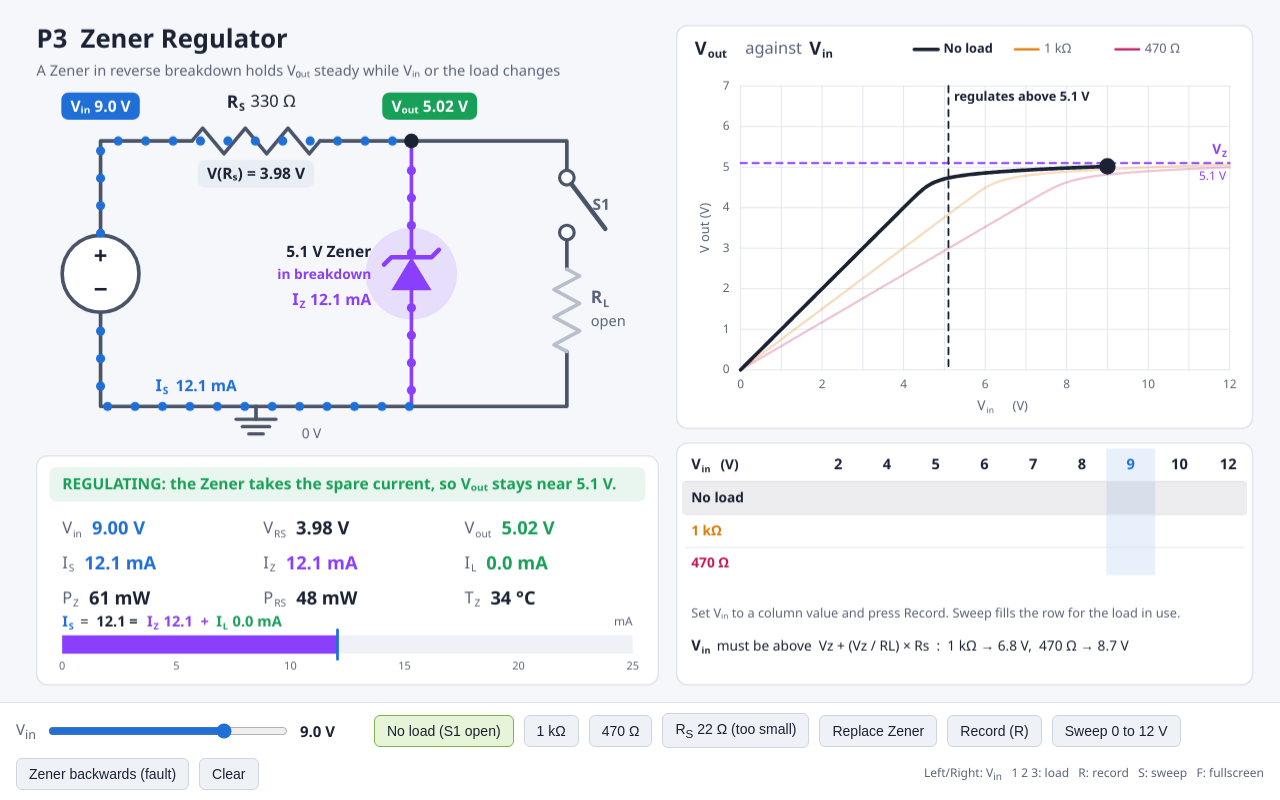
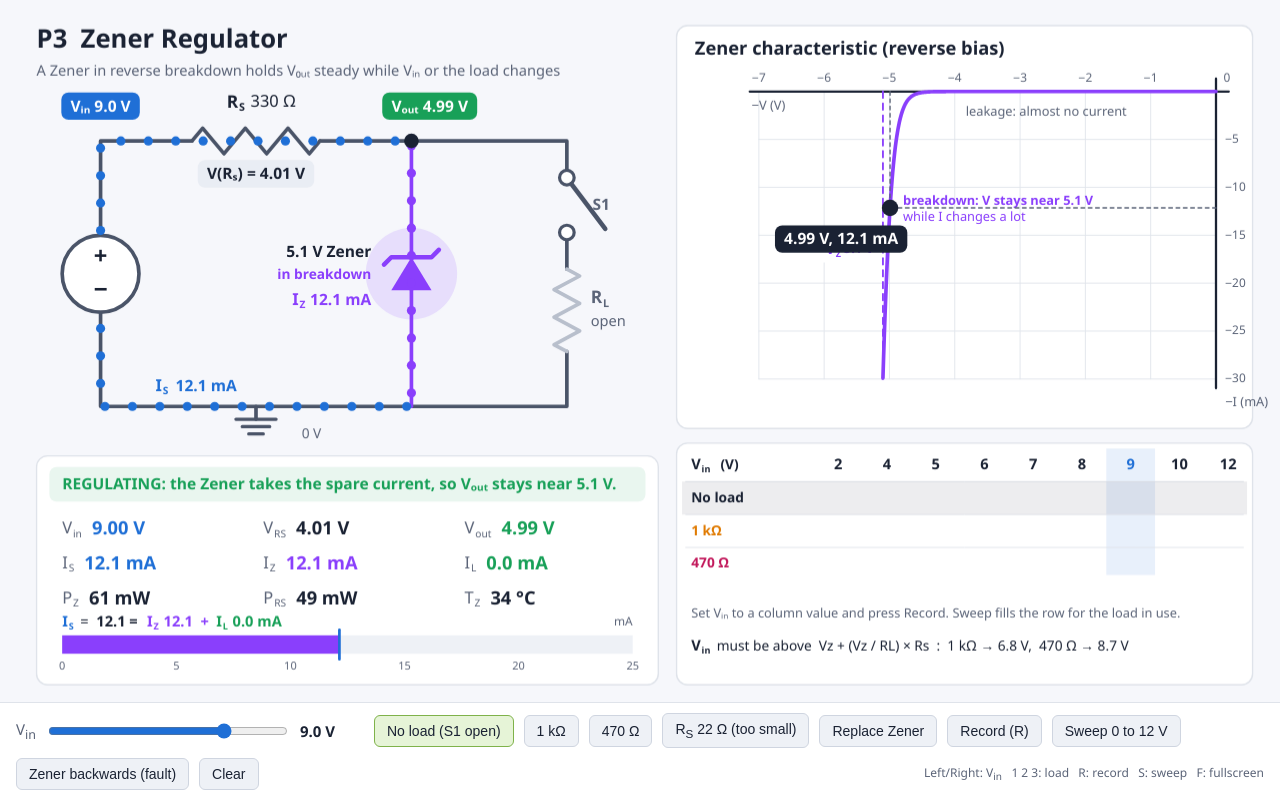
Before and after one commit to Isuru-rana/electronics-animations, a plain HTML site: page zener-regulator-sim.html in a window 1280 px wide. Drawn offline with Linux system fonts and the light colour scheme.

Commit message:
Zener sim: reverse bias characteristic chart instead of Vout vs Vin
Co-Authored-By: Claude Opus 5.5 <noreply@anthropic.com>

```diff
--- a/zener-regulator-sim.html
+++ b/zener-regulator-sim.html
@@ -59,10 +59,11 @@ let vin = 9, load = 0, fault = false, burnt = false, temp = 25, smoke = [];
 
 const softplus = x => (x > 30 ? x : Math.log1p(Math.exp(x)));
 // current down through the Zener (cathode on top) for a voltage V across it
+const iz0 = V => (0.1 / 2) * softplus((V - 5.12) / 0.1);           // healthy Zener, reverse: knee ~5.1 V, Rz ~2 ohm
 function iz(V, rev) {
   if (burnt) return V / 0.5;                                      // failed short
   if (rev) return (0.03 / 1.5) * softplus((V - 0.62) / 0.03);   // backwards: forward diode, ~0.7 V
-  return (0.1 / 8) * softplus((V - 4.97) / 0.1);                // breakdown knee ~5.1 V, Rz ~8 ohm
+  return iz0(V);
 }
 function solve(vi, li, rev) {
   if (vi <= 0) return { vo: 0, is: 0, iz: 0, il: 0 };
@@ -284,55 +285,75 @@ function drawPanel(r) {
   text("mA", bx + bw, by - 14, 13, MUTED, "right");
 }
 
-// ---------- graph ----------
-const GX0 = 810, GX1 = 1345, GY0 = 90, GY1 = 400, VMAX = 7;
-const gx = v => GX0 + (v / 12) * (GX1 - GX0), gy = v => GY1 - (v / VMAX) * (GY1 - GY0);
-const curves = {};
-function curve(li, rev) {
-  const k = li + (rev ? "r" : "n") + RS + (burnt ? "b" : "");
-  if (!curves[k]) { const a = []; for (let v = 0; v <= 12.0001; v += 0.05) a.push([v, solve(v, li, rev).vo]); curves[k] = a; }
-  return curves[k];
-}
+// ---------- graph: Zener characteristic, reverse bias part only ----------
+// Origin top right. Reverse voltage grows to the left, reverse current grows downward.
+const GX0 = 830, GX1 = 1330, GY0 = 96, GY1 = 410, VRMAX = 7;
+const gx = v => GX1 - (v / VRMAX) * (GX1 - GX0);
+let IMAX = 0.03;
+const gy = i => GY0 + (i / IMAX) * (GY1 - GY0);
 let recs = [];
 function drawGraph(r) {
+  IMAX = RS < 330 ? 0.3 : 0.03;
+  const step = RS < 330 ? 0.05 : 0.005;
   box(740, 24, 630, 440);
-  sub("V", "out", 760, 50, 20, INK, "left"); text("against", 815, 50, 18, MUTED, "left");
-  sub("V", "in", 885, 50, 20, INK, "left");
+  text("Zener characteristic (reverse bias)", 760, 50, 20, INK, "left", "bold");
+  // grid
   ctx.strokeStyle = GRID; ctx.lineWidth = 1;
-  for (let v = 0; v <= 12; v++) { ctx.beginPath(); ctx.moveTo(gx(v), GY0); ctx.lineTo(gx(v), GY1); ctx.stroke(); if (v % 2 === 0) text(v + "", gx(v), GY1 + 16, 13, MUTED); }
-  for (let v = 0; v <= VMAX; v++) { ctx.beginPath(); ctx.moveTo(GX0, gy(v)); ctx.lineTo(GX1, gy(v)); ctx.stroke(); text(v + "", GX0 - 12, gy(v), 13, MUTED, "right"); }
-  sub("V", "in", (GX0 + GX1) / 2, GY1 + 40, 15, MUTED, "center", "normal"); text("(V)", (GX0 + GX1) / 2 + 30, GY1 + 40, 14, MUTED, "left");
-  ctx.save(); ctx.translate(772, (GY0 + GY1) / 2); ctx.rotate(-Math.PI / 2); text("V out (V)", 0, 0, 14, MUTED); ctx.restore();
-  // V_Z line
+  for (let v = 0; v <= VRMAX; v++) { ctx.beginPath(); ctx.moveTo(gx(v), GY0); ctx.lineTo(gx(v), GY1); ctx.stroke(); }
+  for (let i = 0; i <= IMAX + 1e-9; i += step) { ctx.beginPath(); ctx.moveTo(GX0, gy(i)); ctx.lineTo(GX1, gy(i)); ctx.stroke(); }
+  // axes through the origin (top right)
+  poly([[GX0 - 10, GY0], [GX1 + 14, GY0]], INK, 2.5); poly([[GX1, GY0 - 14], [GX1, GY1 + 10]], INK, 2.5);
+  for (let v = 1; v <= VRMAX; v++) text("−" + v, gx(v), GY0 - 14, 13, MUTED);
+  text("0", GX1 + 12, GY0 - 14, 13, MUTED);
+  for (let i = step; i <= IMAX + 1e-9; i += step) text("−" + Math.round(i * 1000), GX1 + 10, gy(i), 13, MUTED, "left");
+  text("−V (V)", GX0 - 8, GY0 + 16, 14, MUTED, "left");
+  text("−I (mA)", GX1 + 10, GY1 + 26, 14, MUTED, "left");
+  // V_Z line and knee note
   ctx.setLineDash([7, 6]); ctx.strokeStyle = CZ; ctx.lineWidth = 2;
-  ctx.beginPath(); ctx.moveTo(GX0, gy(VZ)); ctx.lineTo(GX1, gy(VZ)); ctx.stroke();
-  // dropout marker
-  if (!fault) {
-    const d = dropout(load);
-    ctx.strokeStyle = LOADS[load].col; ctx.beginPath(); ctx.moveTo(gx(d), GY0); ctx.lineTo(gx(d), GY1); ctx.stroke();
+  ctx.beginPath(); ctx.moveTo(gx(VZ), GY0); ctx.lineTo(gx(VZ), GY1); ctx.stroke();
+  // 1 W limit: I_ZM = P / V_Z
+  const izm = PMAX / VZ;
+  if (izm < IMAX) {
+    ctx.strokeStyle = BAD; ctx.beginPath(); ctx.moveTo(GX0, gy(izm)); ctx.lineTo(GX1, gy(izm)); ctx.stroke();
   }
   ctx.setLineDash([]);
-  sub("V", "Z", GX1 - 4, gy(VZ) - 14, 15, CZ, "right"); text("5.1 V", GX1 - 4, gy(VZ) + 15, 13, CZ, "right");
-  if (!fault) text("regulates above " + f1(dropout(load)) + " V", gx(dropout(load)) + 6, GY0 + 12, 14, LOADS[load].col, "left", "bold");
-  // curves: other loads faint, active bold
-  for (let li = 0; li < 3; li++) {
-    if (li === load) continue;
-    ctx.globalAlpha = 0.25; poly(curve(li, false).map(p => [gx(p[0]), gy(p[1])]), LOADS[li].col, 2.5); ctx.globalAlpha = 1;
+  ctx.font = "bold 14px Segoe UI, Arial"; const wz = ctx.measureText("5.1 V").width;
+  ctx.fillStyle = "#fff"; ctx.fillRect(gx(VZ) - 40 - wz, gy(IMAX * 0.55) - 12, wz + 34, 26);
+  sub("V", "Z", gx(VZ) - 14 - wz, gy(IMAX * 0.55), 16, CZ, "right"); text("5.1 V", gx(VZ) - 10, gy(IMAX * 0.55), 14, CZ, "right", "bold");
+  if (izm < IMAX) { ctx.fillStyle = "rgba(217,54,54,0.07)"; ctx.fillRect(GX0, gy(izm), GX1 - GX0, GY1 - gy(izm));
+    const e = sub("I", "ZM", gx(VZ) + 22, gy(izm) + 16, 15, BAD, "left");
+    text(" " + Math.round(izm * 1000) + " mA: 1 W limit, more burns it", e, gy(izm) + 16, 14, BAD, "left", "bold"); }
+  // curve
+  const pts = [];
+  for (let v = 0; v <= 5.6; v += 0.01) { const i = iz0(v); if (i > IMAX) break; pts.push([gx(v), gy(i)]); }
+  poly(pts, burnt ? OFFC : CZ, 4);
+  text("leakage: almost no current", gx(2.6), GY0 + 22, 14, MUTED, "center");
+  const ay = gy(IMAX * 0.38);
+  text("breakdown: V stays near 5.1 V", gx(VZ) + 22, ay, 14, CZ, "left", "bold");
+  text("while I changes a lot", gx(VZ) + 22, ay + 18, 14, CZ, "left");
+  if (burnt) {
+    const sp = []; for (let v = 0; v <= 7; v += 0.05) { const i = v / 0.5; if (i > IMAX) break; sp.push([gx(v), gy(i)]); }
+    poly(sp.length > 1 ? sp : [[gx(0), gy(0)], [gx(IMAX * 0.5), gy(IMAX)]], "#2a2a2a", 4);
+    text("burnt: short, no 5.1 V knee", gx(0.25), gy(IMAX * 0.25), 14, BAD, "right", "bold");
   }
-  poly(curve(load, fault).filter(p => p[0] <= vin + 1e-9).map(p => [gx(p[0]), gy(p[1])]), LOADS[load].col, 4);
   // recorded points
   for (const p of recs) {
+    if (p.iz > IMAX || p.f) continue;
     ctx.fillStyle = "#fff"; ctx.strokeStyle = LOADS[p.l].col; ctx.lineWidth = 3;
-    ctx.beginPath(); ctx.arc(gx(p.v), gy(p.o), 6, 0, 7); ctx.fill(); ctx.stroke();
+    ctx.beginPath(); ctx.arc(gx(p.o), gy(p.iz), 6, 0, 7); ctx.fill(); ctx.stroke();
   }
-  // live point
-  ctx.fillStyle = LOADS[load].col; ctx.beginPath(); ctx.arc(gx(vin), gy(r.vo), 9, 0, 7); ctx.fill();
-  // legend
-  let lx = 1000;
-  for (let li = 0; li < 3; li++) {
-    poly([[lx, 50], [lx + 26, 50]], LOADS[li].col, li === load ? 4 : 2.5);
-    text(LOADS[li].short, lx + 32, 50, 14, li === load ? INK : MUTED, "left", li === load ? "bold" : "normal");
-    lx += 110;
+  // operating point
+  if (fault) {
+    roundRect(GX0 + 40, GY0 + 110, 380, 64, 10); ctx.fillStyle = "#fde2e2"; ctx.fill();
+    text("Zener fitted backwards: it is forward biased,", GX0 + 230, GY0 + 130, 15, BAD, "center", "bold");
+    text("so it works off this chart at about 0.7 V", GX0 + 230, GY0 + 154, 15, BAD, "center", "bold");
+  } else {
+    const px = gx(r.vo), py = gy(Math.min(r.iz, IMAX));
+    ctx.setLineDash([4, 4]); ctx.strokeStyle = MUTED; ctx.lineWidth = 1.5;
+    ctx.beginPath(); ctx.moveTo(px, GY0); ctx.lineTo(px, py); ctx.lineTo(GX1, py); ctx.stroke(); ctx.setLineDash([]);
+    ctx.fillStyle = burnt ? "#2a2a2a" : LOADS[load].col; ctx.beginPath(); ctx.arc(px, py, 9, 0, 7); ctx.fill();
+    const tx = Math.max(GX0 + 90, Math.min(GX1 - 110, px - 110)), ty = py + 34 > GY1 - 10 ? py - 30 : py + 34;
+    tag(f2(r.vo) + " V, " + mA(r.iz), tx, ty, burnt ? "#2a2a2a" : LOADS[load].col);
   }
 }
 
@@ -365,7 +386,7 @@ function drawTable() {
 let last = performance.now(), sweeping = false;
 function record() {
   const r = solve(vin, load, fault);
-  recs.push({ v: vin, o: r.vo, l: load });
+  recs.push({ v: vin, o: r.vo, iz: r.iz, l: load, f: fault || burnt });
   for (const c of COLS) if (Math.abs(vin - c) < 0.05) table[load][c] = r.vo;
 }
 function frame(now) {
```
Also changed, not shown: index.html (+1 -1 lines), 1 other file.
